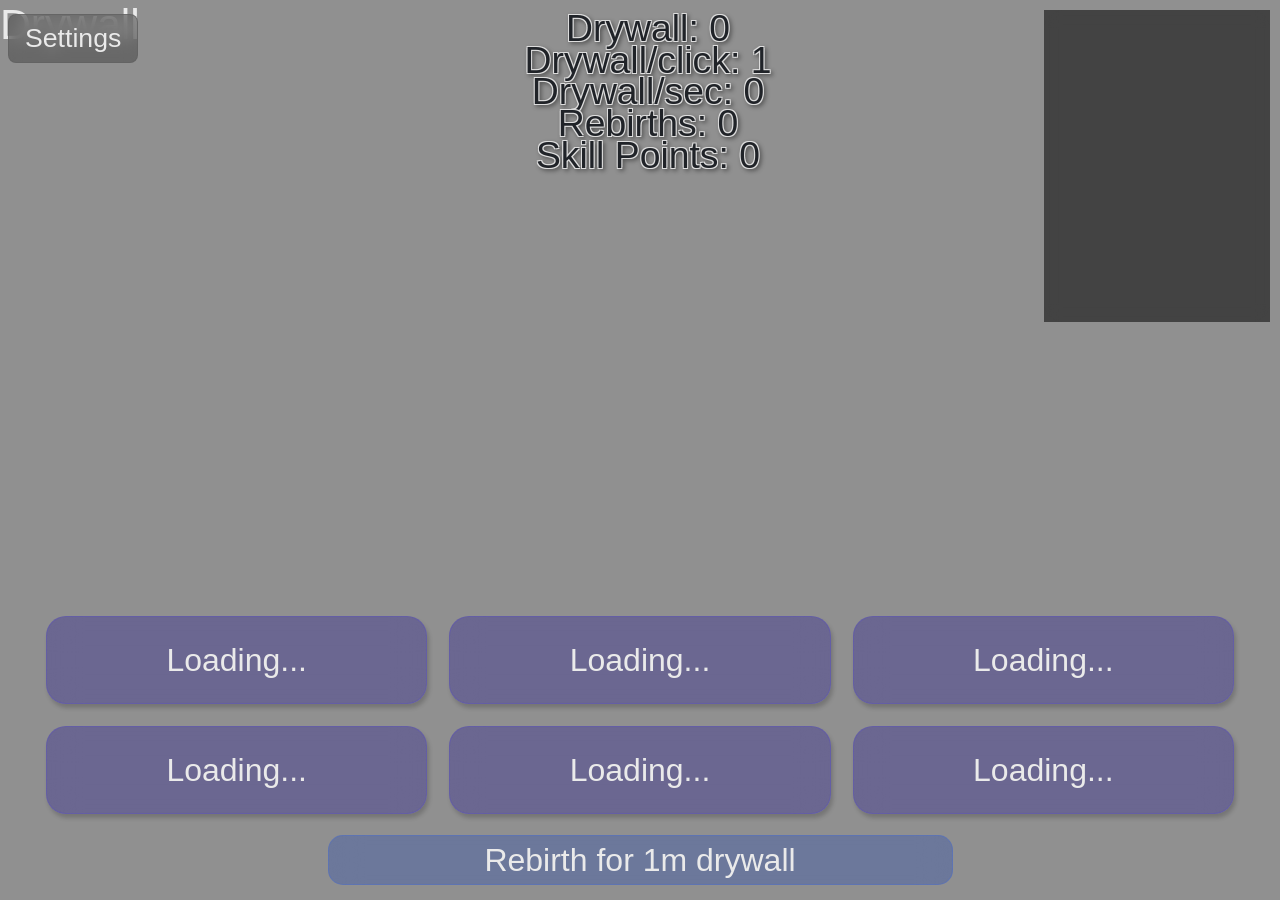
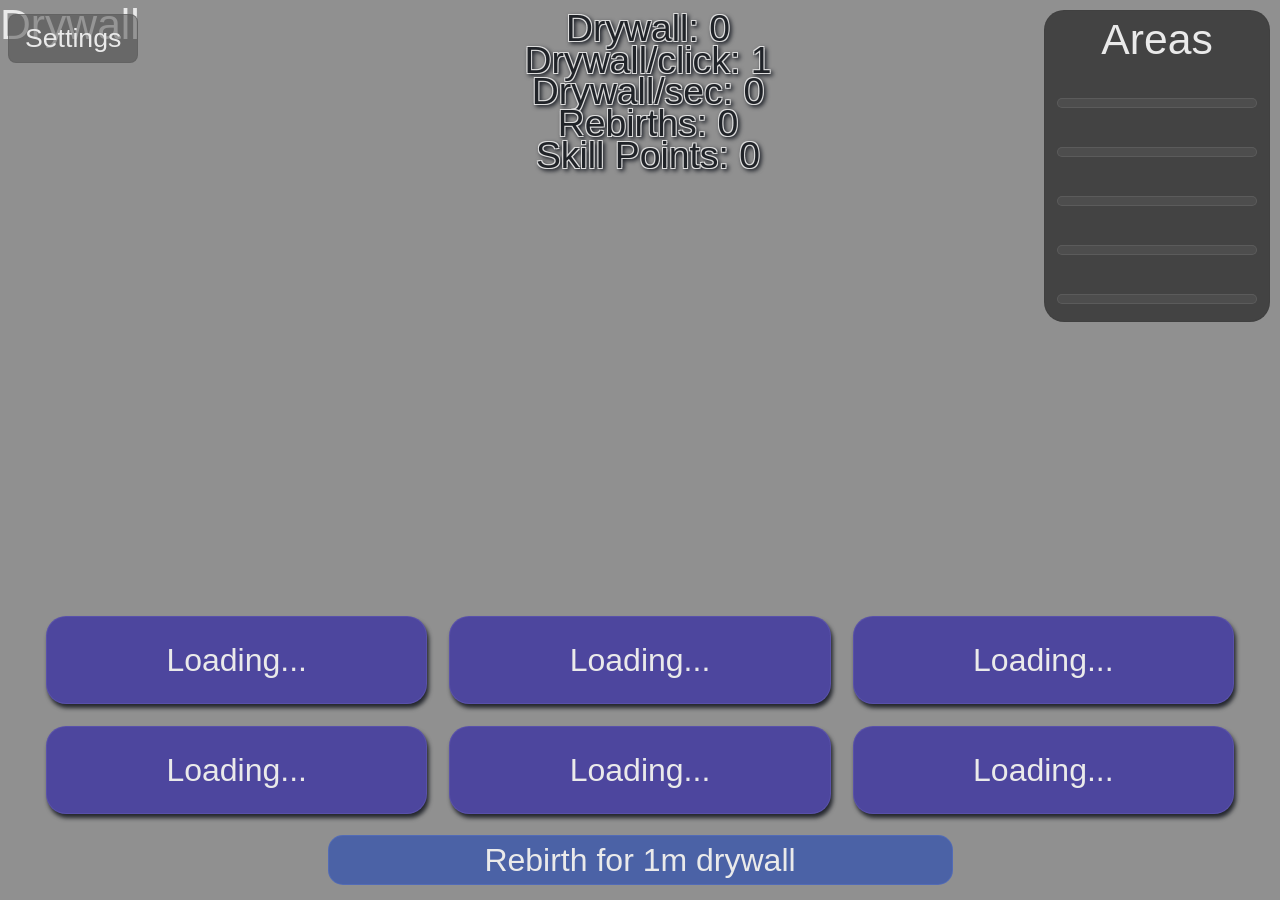

Replace glass UI, secure edit keys, and optimize minigame/runtime loops

--- a/style.css
+++ b/style.css
@@ -107,8 +107,7 @@ button {
     position: fixed;
     left: calc(50vw - 250px);
     top: calc(50vh + 125px);
-    background-color: #40404060;
-    backdrop-filter: blur(24px);
+    background-color: #34373d;
     border-radius: 20px;
     border: 2px solid #00000020;
     transition: height 0.5s ease-in-out;
@@ -154,8 +153,7 @@ button {
     width: 400px;
     height: 150px;
     font-size: 64pt;
-    background-color: #00000070;
-    backdrop-filter: blur(24px);
+    background-color: #1d2026;
     border: 2px solid #00000020;
     border-radius: 20px;
     transition:
@@ -163,7 +161,7 @@ button {
         transform 0.3s ease-out;
 }
 #playButton:hover {
-    background: #00000078;
+    background: #23262d;
     transform: scale(1.02);
 }
 .fadeOut {
@@ -224,9 +222,8 @@ button {
     left: 25%;
     top: 10px;
     width: 50%;
-    background-color: #202020a0;
-    border: 2px solid #00000040;
-    backdrop-filter: blur(32px);
+    background-color: #24272e;
+    border: 2px solid #2a2d35;
     z-index: 1003;
     padding: 16px 24px;
     box-sizing: border-box;
@@ -292,9 +289,8 @@ button {
     height: 200px;
     right: 10px;
     bottom: 10px;
-    background-color: #00000060;
+    background-color: #22252c;
     border: 2px solid #40404040;
-    backdrop-filter: blur(16px);
     border-radius: 20px;
     transform: translateX(520px);
     z-index: 100001;
@@ -371,7 +367,6 @@ button {
     min-height: 50px;
     border-radius: 20px;
     background-color: #303030;
-    backdrop-filter: blur(24px);
     border: 4px solid #282828;
     z-index: 1004;
     text-align: center;
@@ -401,6 +396,27 @@ button {
     border-radius: 8px;
     background-color: #444;
     border: 2px solid #555;
+}
+#usernamePopupEditKey,
+#editKeySetting {
+    width: 320px;
+    padding: 4px 10px;
+    border-radius: 8px;
+    background-color: #1f2228;
+    border: 2px solid #4a5160;
+    color: #f2f4f8;
+    font-size: 16pt;
+}
+.secretFieldRow {
+    display: inline-flex;
+    align-items: center;
+    gap: 8px;
+    margin-top: 6px;
+}
+.secretToggleButton {
+    width: 70px !important;
+    background-color: #3a4252;
+    color: #f3f5fa;
 }
 #usernamePopupInput:focus {
     outline: 1px solid #999;
@@ -432,9 +448,8 @@ button {
     top: 50%;
     width: 60%;
     height: 80%;
-    background-color: #202020aa;
-    backdrop-filter: blur(24px);
-    border: 2px solid #00000060;
+    background-color: #252830;
+    border: 2px solid #22252c;
     border-radius: 20px;
     z-index: 1001;
     padding: 10px;
@@ -482,7 +497,7 @@ button {
 #closeSettingsButton {
     position: fixed;
     cursor: pointer;
-    background-color: #90909040;
+    background-color: #555a66;
     width: 150px;
     height: 50px;
     bottom: 10px;
@@ -491,6 +506,11 @@ button {
     font-size: 24pt;
     border-radius: 10px;
     transform: translate(-50%, 0);
+}
+#editKeySettingDiv {
+    flex-direction: column;
+    align-items: center;
+    gap: 6px;
 }
 
 /* Areas Styling */
@@ -657,10 +677,9 @@ button {
 #leaderboard {
     width: max(30%, 400px);
     height: 80%;
-    background-color: #20202060;
+    background-color: #2a2d35;
     border: 1px solid #40404080;
     border-radius: 16px;
-    backdrop-filter: blur(12px);
     text-align: center;
     padding: 16px;
     box-sizing: border-box;
@@ -694,9 +713,8 @@ button {
 
 #achievementsContainer {
     display: grid;
-    background-color: #00000060;
-    backdrop-filter: blur(32px);
-    border: 2px solid #20202060;
+    background-color: #22252c;
+    border: 2px solid #2a2d35;
     padding: 24px;
     width: 60%;
     height: calc(100% - 400px);
@@ -720,8 +738,7 @@ button {
 }
 #achievementHover {
     background-color: #303030a0;
-    backdrop-filter: blur(24px);
-    border: 2px solid #20202060;
+    border: 2px solid #2a2d35;
     width: 300px;
     height: 200px;
     position: fixed;
@@ -762,7 +779,6 @@ button {
     width: 200px;
     border-radius: 20px;
     background-color: #202020b0;
-    backdrop-filter: blur(8px);
     border: 1px solid #404040c0;
     padding-inline: 12px;
     padding-bottom: 12px;
@@ -881,14 +897,13 @@ input:checked + .slider:before {
 #settingsButton {
     border: 1px solid #606060a0;
     background-color: #40404080;
-    backdrop-filter: blur(8px);
     padding: 8px 16px;
     border-radius: 8px;
     font-size: 20pt;
     transition: background-color 0.15s ease-in-out;
 }
 #settingsButton:hover {
-    background-color: #40404060;
+    background-color: #34373d;
 }
 #settingsButton:active {
     background-color: #40404040;
@@ -914,7 +929,6 @@ input:checked + .slider:before {
     width: 100%;
     padding: 8px;
     /*background-color: #30303080;
-	backdrop-filter: blur(8px);
 	border: 1px solid #606060a0;*/
     border-radius: 10px;
     left: 0;
@@ -922,7 +936,7 @@ input:checked + .slider:before {
     font-size: 28pt;
     line-height: 0.85;
     pointer-events: none;
-    filter: drop-shadow(2px 2px 2px #00000060);
+    filter: drop-shadow(2px 2px 2px #22252c);
 }
 
 #stats * {
@@ -960,11 +974,10 @@ input:checked + .slider:before {
     cursor: pointer;
 
     border-radius: 20px;
-    backdrop-filter: blur(16px);
 }
 
 #area1 .upgrade {
-    background-color: #463f9180;
+    background-color: #4d469e;
     border: 1px solid #6059b1a0;
     transition: background-color 0.15s ease-in-out;
 }
@@ -972,11 +985,11 @@ input:checked + .slider:before {
     background-color: #463f9170;
 }
 #area1 .upgrade:active {
-    background-color: #463f9180;
+    background-color: #4d469e;
 }
 
 #area2 .upgrade {
-    background-color: #56c08a80;
+    background-color: #3ea170;
     border: 1px solid #60d499a0;
     transition: background-color 0.15s ease-in-out;
 }
@@ -984,11 +997,11 @@ input:checked + .slider:before {
     background-color: #56c08a60;
 }
 #area2 .upgrade:active {
-    background-color: #56c08a80;
+    background-color: #3ea170;
 }
 
 #area3 .upgrade {
-    background-color: #ee6e7d80;
+    background-color: #cc6170;
     border: 1px solid #f28794a0;
     transition: background-color 0.15s ease-in-out;
 }
@@ -996,11 +1009,11 @@ input:checked + .slider:before {
     background-color: #ee6e7d60;
 }
 #area3 .upgrade:active {
-    background-color: #ee6e7d80;
+    background-color: #cc6170;
 }
 
 #area4 .upgrade {
-    background-color: #f7ce5d80;
+    background-color: #cba94e;
     border: 1px solid #f7ce5da0;
     transition: background-color 0.15s ease-in-out;
 }
@@ -1008,7 +1021,7 @@ input:checked + .slider:before {
     background-color: #f7ce5d60;
 }
 #area4 .upgrade:active {
-    background-color: #f7ce5d80;
+    background-color: #cba94e;
 }
 
 @keyframes bounceUp {
@@ -1035,7 +1048,7 @@ input:checked + .slider:before {
 }
 .upgrade {
     transition: transform 0.5s ease-in-out;
-    box-shadow: 2px 4px 4px #00000030;
+    box-shadow: 2px 4px 4px #23262d;
     pointer-events: all;
 }
 .upgrade:hover {
@@ -1054,21 +1067,20 @@ input:checked + .slider:before {
     font-size: 32pt;
     left: calc(50vw - 200px);
     top: 200px;
-    background-color: #15151560;
+    background-color: #23262d;
     border: 1px solid #70707080;
     border-radius: 30px;
-    backdrop-filter: blur(32px);
     transition:
         background-color 0.2s ease-out,
         transform 0.2s ease-out;
-    box-shadow: 0px 0px 8px #00000040;
+    box-shadow: 0px 0px 8px #2a2d35;
 }
 #skillResetButton:hover {
-    background-color: #15151570;
+    background-color: #2a2d35;
     transform: scale(1.02);
 }
 #skillResetButton:active {
-    background-color: #15151560;
+    background-color: #23262d;
     transform: scale(1);
 }
 
@@ -1076,9 +1088,8 @@ input:checked + .slider:before {
     width: 150px;
     height: 150px;
     border-radius: 15px;
-    background-color: #30303050;
+    background-color: #30343d;
     border: 1px solid #80808080;
-    backdrop-filter: blur(16px);
     padding-inline: 4px;
     font-size: 16pt;
     cursor: default;
@@ -1092,25 +1103,22 @@ input:checked + .slider:before {
         transform 0.2s ease-in-out,
         color 1s ease-in-out;
     color: #e0e0e0;
-    backdrop-filter: blur(24px);
 }
 .skillUpgrade.unlocked {
     cursor: pointer;
     box-shadow: 0px 0px 16px #dddddd80;
-    background-color: #30303050;
-    backdrop-filter: blur(18px);
+    background-color: #30343d;
     transition:
         background-color 0.2s ease-in-out,
         transform 0.2s ease-in-out;
 }
 .skillUpgrade.unlocked:hover {
-    background-color: #30303070;
+    background-color: #3a3f49;
     transform: scale(1.05);
 }
 .skillUpgrade.branch {
     color: #eaeaea90;
-    background-color: #30303020;
-    backdrop-filter: blur(12px);
+    background-color: #282c34;
 }
 
 /* Infinity Stuff */
@@ -1147,8 +1155,7 @@ input:checked + .slider:before {
     width: 50vw;
     height: 40px;
     border-radius: 20px;
-    background-color: #202020a0;
-    backdrop-filter: blur(24px);
+    background-color: #24272e;
     z-index: 1;
 }
 #breakInfinityLabel {
@@ -1187,10 +1194,9 @@ input:checked + .slider:before {
     left: 50vw;
     top: 200px;
     transform: translate(-50%, 0%);
-    background-color: #15151560;
+    background-color: #23262d;
     border: 1px solid #70707080;
     border-radius: 30px;
-    backdrop-filter: blur(12px);
     transition:
         background-color 0.1s ease-in-out,
         transform 0.15s ease-in-out;
@@ -1215,13 +1221,13 @@ input:checked + .slider:before {
     text-align: center;
 }
 #infinityResetButton:hover {
-    background-color: #15151570;
+    background-color: #2a2d35;
     animation:
         infinityHover 1s ease-out forwards,
         bounceUpInfinity 0.5s ease-in-out forwards;
 }
 #infinityResetButton:active {
-    background-color: #15151560;
+    background-color: #23262d;
     animation:
         infinityHover 1s ease-out forwards,
         bounceDownInfinity 0.3s ease-in-out forwards;
@@ -1262,9 +1268,8 @@ input:checked + .slider:before {
     width: 250px;
     height: 180px;
     border-radius: 15px;
-    background-color: #30303050;
+    background-color: #30343d;
     border: 1px solid #80808080;
-    backdrop-filter: blur(24px);
     padding-inline: 8px;
     font-size: 16pt;
     cursor: default;
@@ -1284,26 +1289,23 @@ input:checked + .slider:before {
         transform 0.2s ease-in-out,
         color 1s ease-in-out;
     color: #e0e0e0;
-    backdrop-filter: blur(32px);
     transform: scale(0.95);
 }
 .infinityUpgrade.unlocked {
     cursor: pointer;
     box-shadow: 0px 0px 16px #dddddd40;
-    background-color: #30303050;
-    backdrop-filter: blur(24px);
+    background-color: #30343d;
     transition:
         background-color 0.2s ease-in-out,
         transform 0.2s ease-in-out;
 }
 .infinityUpgrade.unlocked:hover {
-    background-color: #30303070;
+    background-color: #3a3f49;
     transform: scale(1.05);
 }
 .infinityUpgrade.branch {
     color: #eaeaea90;
-    background-color: #30303020;
-    backdrop-filter: blur(12px);
+    background-color: #282c34;
 }
 .infinityUpgrade.branch * {
     opacity: 0.5;
@@ -1377,7 +1379,6 @@ input:checked + .slider:before {
     width: 100%;
     height: 100%;
     background-color: #00000020;
-    backdrop-filter: blur(16px);
     border: none;
     border-radius: 8px;
     overflow: hidden;
@@ -1398,9 +1399,8 @@ input:checked + .slider:before {
 }
 .minigameButton {
     display: block;
-    background-color: #00000040;
-    backdrop-filter: blur(16px);
-    border: 2px solid #20202060;
+    background-color: #2a2d35;
+    border: 2px solid #2a2d35;
     border-radius: 8px;
     padding: 4px;
     width: 400px;
@@ -1409,10 +1409,10 @@ input:checked + .slider:before {
     transition: background-color 0.2s ease-in-out;
 }
 .minigameButton:hover {
-    background-color: #00000030;
+    background-color: #23262d;
 }
 .minigameButton:active {
-    background-color: #00000040;
+    background-color: #2a2d35;
 }
 
 /* Infinity Generators */
@@ -1455,17 +1455,16 @@ input:checked + .slider:before {
     border-radius: 20px;
     padding: 24px;
     box-sizing: border-box;
-    background-color: #30303090;
+    background-color: #353a45;
     border: 1px solid #80808080;
-    backdrop-filter: blur(8px);
     transition: background-color 0.15s ease-in-out;
 }
 #generatorUpgrades button:hover {
-    background-color: #30303060;
+    background-color: #2d3139;
     animation: bounceUp 0.3s ease-out forwards;
 }
 #generatorUpgrades button:active {
-    background-color: #30303090;
+    background-color: #353a45;
     animation: bounceDown 0.3s ease-out forwards;
 }
 #generatorUpgrades button .description {
@@ -1492,17 +1491,16 @@ input:checked + .slider:before {
     border-radius: 20px;
     padding: 16px;
     box-sizing: border-box;
-    background-color: #30303090;
+    background-color: #353a45;
     border: 1px solid #80808080;
-    backdrop-filter: blur(8px);
     transition: background-color 0.15s ease-in-out;
 }
 #infinityPowerUpgrades button:hover {
-    background-color: #30303060;
+    background-color: #2d3139;
     animation: bounceUp 0.3s ease-out forwards;
 }
 #infinityPowerUpgrades button:active {
-    background-color: #30303090;
+    background-color: #353a45;
     animation: bounceDown 0.3s ease-out forwards;
 }
 #infinityPowerUpgrades button .description {
@@ -1535,10 +1533,9 @@ input:checked + .slider:before {
     font-size: 24pt;
 
     cursor: pointer;
-    background-color: #4960a680;
+    background-color: #4b62a6;
     border: 1px solid #5671c0a0;
     border-radius: 15px;
-    backdrop-filter: blur(16px);
     transition: background-color 0.15s ease-in-out;
     pointer-events: all;
 }
@@ -1546,7 +1543,7 @@ input:checked + .slider:before {
     background-color: #4d66b280;
 }
 #rebirthButton1:active {
-    background-color: #4960a680;
+    background-color: #4b62a6;
 }
 
 #rebirthButton2 {
@@ -1555,10 +1552,9 @@ input:checked + .slider:before {
     font-size: 24pt;
 
     cursor: pointer;
-    background-color: #75d45f80;
+    background-color: #69bf56;
     border: 1px solid #72d95ba0;
     border-radius: 15px;
-    backdrop-filter: blur(16px);
     transition: background-color 0.15s ease-in-out;
     pointer-events: all;
 }
@@ -1566,7 +1562,7 @@ input:checked + .slider:before {
     background-color: #75d45f88;
 }
 #rebirthButton2:active {
-    background-color: #75d45f80;
+    background-color: #69bf56;
 }
 
 #rebirthButton3 {
@@ -1575,10 +1571,9 @@ input:checked + .slider:before {
     font-size: 24pt;
 
     cursor: pointer;
-    background-color: #b0608080;
+    background-color: #a35e78;
     border: 1px solid #b06080a0;
     border-radius: 15px;
-    backdrop-filter: blur(16px);
     transition: background-color 0.15s ease-in-out;
     pointer-events: all;
 }
@@ -1586,5 +1581,5 @@ input:checked + .slider:before {
     background-color: #b0608088;
 }
 #rebirthButton3:active {
-    background-color: #b0608080;
+    background-color: #a35e78;
 }
